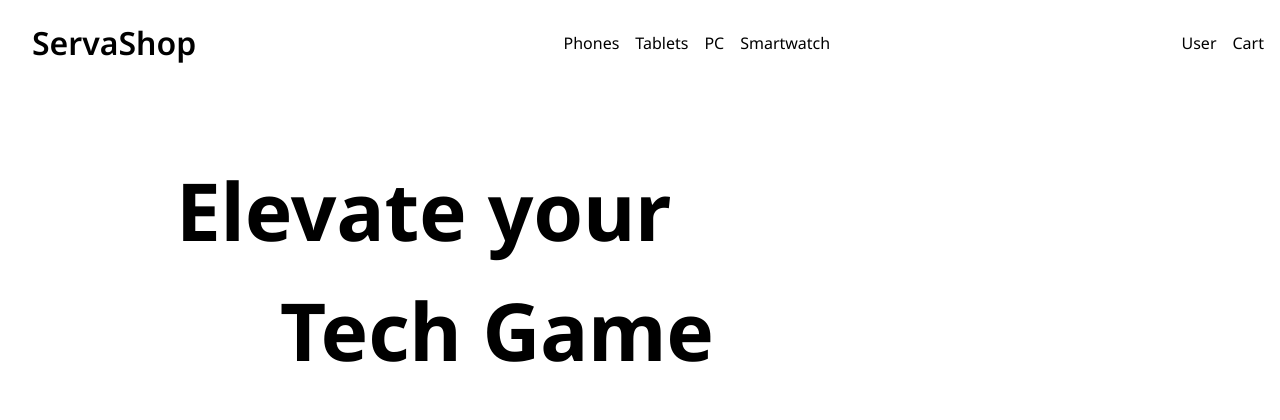
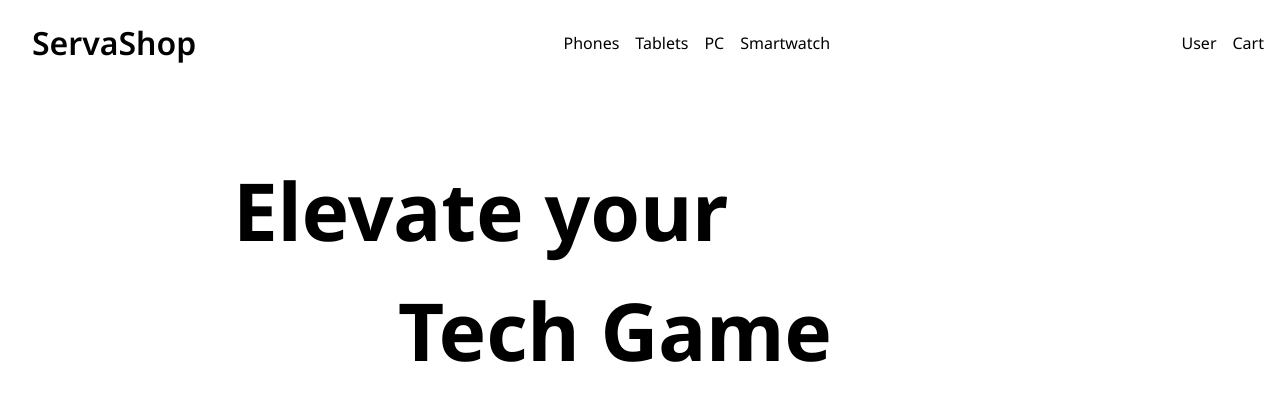
Before and after one commit to ComradeStijn/e-Commerce-Full-Stack, a website built with Vite: page frontend/home.html in a window 1280 px wide. Shown: the top 420 px of the page. Built offline with nearby package versions, Linux system fonts and the light colour scheme; grey boxes are pictures that could not be loaded.

Commit message:
fix: hero title scales down on smaller screens

```diff
--- a/frontend/home.html
+++ b/frontend/home.html
@@ -27,7 +27,7 @@
     </div>
   </nav>
   <main>
-    <h1 class="hero-main-title">Elevate your <br>&nbsp;&nbsp;&nbsp;&nbsp;&nbsp;Tech Game</h1>
+    <h1 class="hero-main-title">Elevate your&nbsp;&nbsp;&nbsp;&nbsp;&nbsp;<br>Tech Game</h1>
     <div id="hero-img-container"><img id="hero-img" src="#" alt="" height="4000px" width="6000px"></div>
   </main>
 </body>
--- a/frontend/src/home/home.scss
+++ b/frontend/src/home/home.scss
@@ -30,6 +30,10 @@
     gap: 1rem;
     font-weight: 400;
 
+    @media (max-width: 600px) {
+      flex-direction: column;
+    }
+
     li a {
       color: #000000;
       text-decoration: none;
@@ -55,14 +59,20 @@ main {
 }
 
 .hero-main-title {
+  max-width: 50rem;
+  text-align: end;
   margin-top: 5rem;
-  margin-left: 10rem;
-  margin-right: 10rem;
+  margin-left: 1rem;
+  margin-right: 1rem;
   font-size: 5rem;
   transform: translateX(5rem);
   visibility: hidden;
   opacity: 0;
-  transition: all 2s ease-in-out 2s;
+  transition: visibility 2s ease-in-out 2s, opacity 2s ease-in-out 2s, transform 2s ease-in-out 2s;
+
+  @media (max-width: 700px) {
+    font-size: 3rem;
+  }
 }
 h1.is-visible {
   visibility: visible;
```
